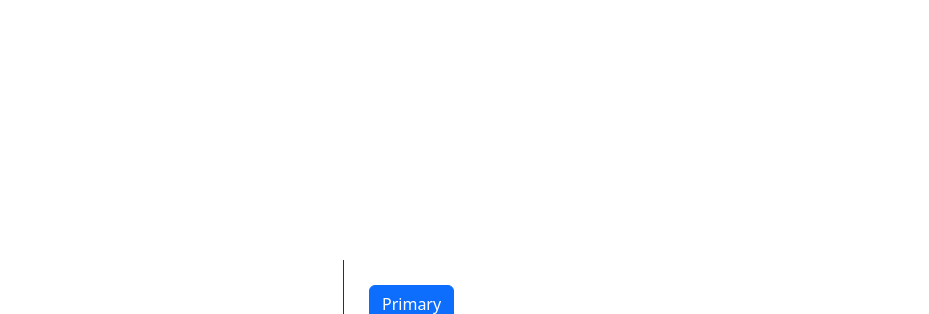
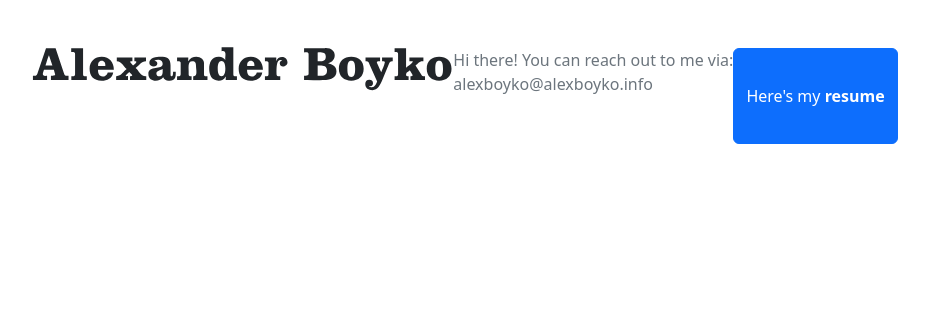
Before and after one commit to nexusboyko/nexusboyko.github.io, a plain HTML site: page index.html in a window 1280 px wide. Shown: the top 314 px of the page, without its empty margins (175-1104 px from the left). Drawn offline with nearby package versions, Linux system fonts and the light colour scheme.

Commit message:
Update main page design

```diff
--- a/index.html
+++ b/index.html
@@ -4,8 +4,6 @@
     <meta http-equiv="Content-Type" content="text/html; charset=utf-8" />
     <title>Alexander Boyko</title>
     <link rel="shortcut icon" href="favicon.ico" type="image/x-icon" />
-    <link href="tools/style.css" rel="stylesheet" type="text/css" />
-    <link href="tools/960.css" rel="stylesheet" type="text/css" />
     <link
       href="https://cdn.jsdelivr.net/npm/bootstrap@5.2.0/dist/css/bootstrap.min.css"
       rel="stylesheet"
@@ -16,14 +14,27 @@
   </head>
 
   <body>
-    <div id="shim"></div>
+    <div class="container d-flex justify-content-center p-5">
+      <h1 class="display-5 mb-5">Alexander Boyko</h1>
+      <p class="text-secondary">Hi there! <span>You can reach out to me via: <br> alexboyko@alexboyko.info</p>
+
+      <button
+        type="button"
+        class="btn btn-primary"
+        href="Alexander Boyko - Resume (August 2022).pdf"
+      >
+        Here's my <strong>resume</strong>
+      </button>
+
+
+    </div>
+
+    <!-- <div id="shim"></div>
     <div id="content">
       <div class="logo_box">
         <h1>Alexander<br />Boyko</h1>
       </div>
       <div class="main_box">
-        <button type="button" class="btn btn-primary">Primary</button>
-
         <h2>Hi there!<br /><br /><span>You can reach out to me via:</span></h2>
 
         <ul class="info">
@@ -39,7 +50,7 @@
           </li>
         </ul>
       </div>
-    </div>
+    </div> -->
 
     <script
       src="https://cdn.jsdelivr.net/npm/bootstrap@5.2.0/dist/js/bootstrap.bundle.min.js"
```
